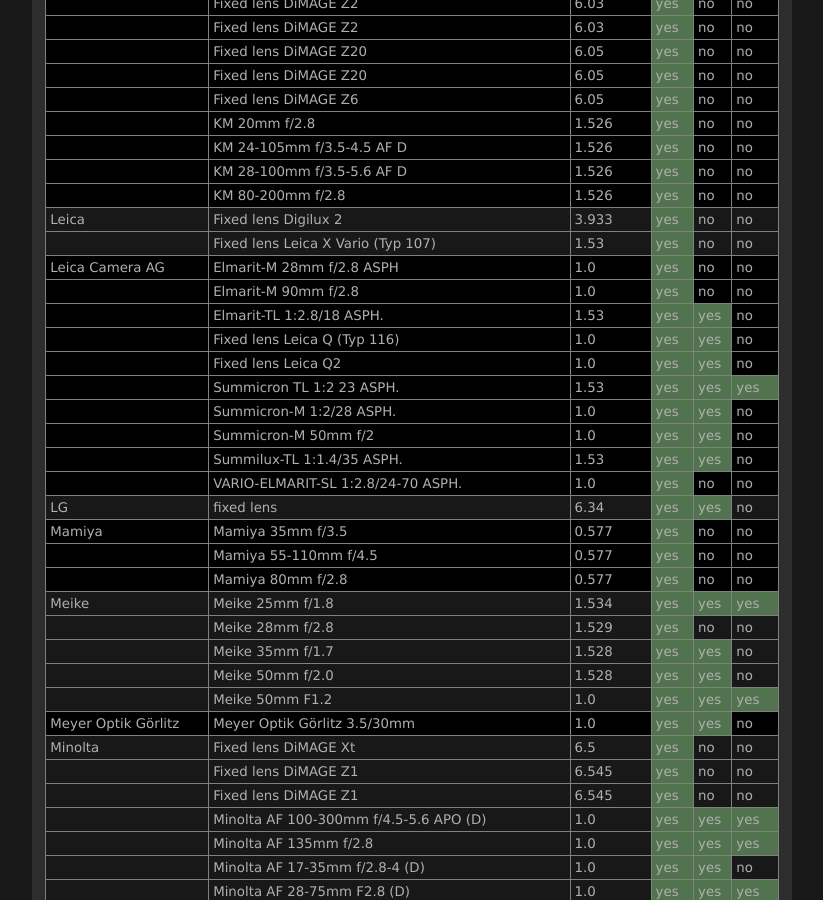
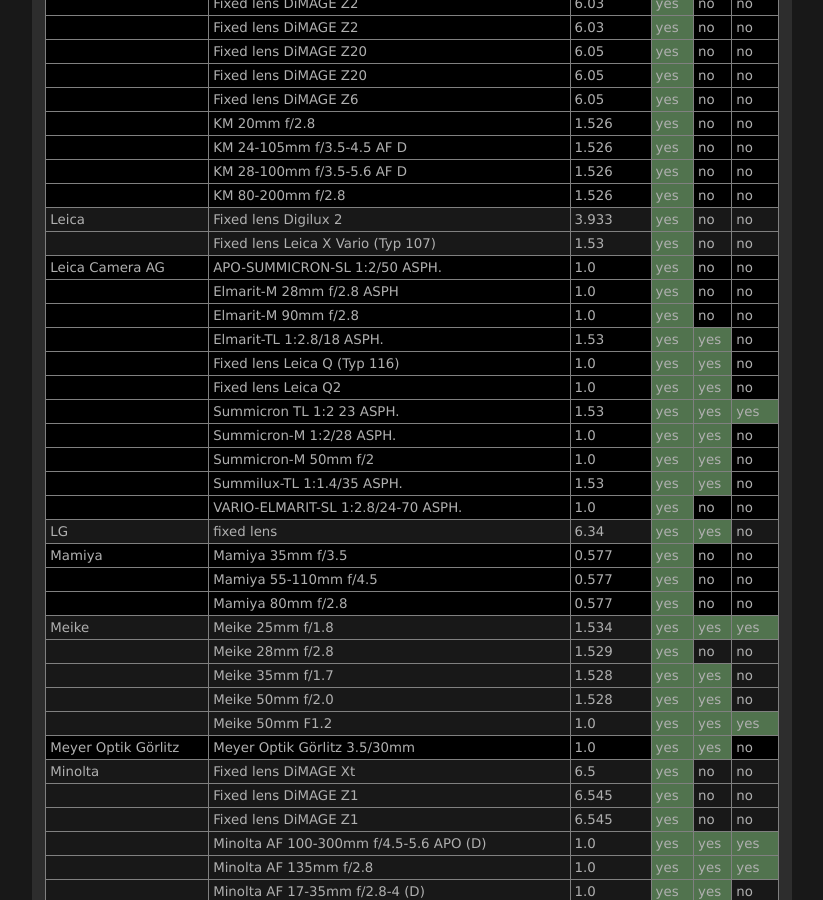
Before and after one commit to lensfun/lensfun.github.io, a Jekyll site: the page built from _posts/lenslist/2999-12-31-Lenslist-master.md, in a window 1280 px wide and 900 px high, scrolled down 9090 px. Shown: the whole window, without its empty margins (284-1107 px from the left). Built offline with Jekyll 4.4.1, drawn with Linux system fonts in a browser that asks for light colours.

Commit message:
Update master lens list from GitHub Actions

```diff
--- a/_posts/lenslist/2999-12-31-Lenslist-master.md
+++ b/_posts/lenslist/2999-12-31-Lenslist-master.md
@@ -377,7 +377,8 @@ This list was generated on 2023-06-05 from current Lensfun sources. Your Lensfun
 <tr class="lenslist-bg1"><td></td><td>KM 80-200mm f/2.8</td><td>1.526</td><td class="lenslist-highlight lenslist-check">yes</td><td class="lenslist-check">no</td><td class="lenslist-check">no</td></tr>
 <tr class="lenslist-bg2"><td>Leica</td><td>Fixed lens Digilux 2</td><td>3.933</td><td class="lenslist-highlight lenslist-check">yes</td><td class="lenslist-check">no</td><td class="lenslist-check">no</td></tr>
 <tr class="lenslist-bg2"><td></td><td>Fixed lens Leica X Vario (Typ 107)</td><td>1.53</td><td class="lenslist-highlight lenslist-check">yes</td><td class="lenslist-check">no</td><td class="lenslist-check">no</td></tr>
-<tr class="lenslist-bg1"><td>Leica Camera AG</td><td>Elmarit-M 28mm f/2.8 ASPH</td><td>1.0</td><td class="lenslist-highlight lenslist-check">yes</td><td class="lenslist-check">no</td><td class="lenslist-check">no</td></tr>
+<tr class="lenslist-bg1"><td>Leica Camera AG</td><td>APO-SUMMICRON-SL 1:2/50 ASPH.</td><td>1.0</td><td class="lenslist-highlight lenslist-check">yes</td><td class="lenslist-check">no</td><td class="lenslist-check">no</td></tr>
+<tr class="lenslist-bg1"><td></td><td>Elmarit-M 28mm f/2.8 ASPH</td><td>1.0</td><td class="lenslist-highlight lenslist-check">yes</td><td class="lenslist-check">no</td><td class="lenslist-check">no</td></tr>
 <tr class="lenslist-bg1"><td></td><td>Elmarit-M 90mm f/2.8</td><td>1.0</td><td class="lenslist-highlight lenslist-check">yes</td><td class="lenslist-check">no</td><td class="lenslist-check">no</td></tr>
 <tr class="lenslist-bg1"><td></td><td>Elmarit-TL 1:2.8/18 ASPH.</td><td>1.53</td><td class="lenslist-highlight lenslist-check">yes</td><td class="lenslist-highlight lenslist-check">yes</td><td class="lenslist-check">no</td></tr>
 <tr class="lenslist-bg1"><td></td><td>Fixed lens Leica Q (Typ 116)</td><td>1.0</td><td class="lenslist-highlight lenslist-check">yes</td><td class="lenslist-highlight lenslist-check">yes</td><td class="lenslist-check">no</td></tr>
```
